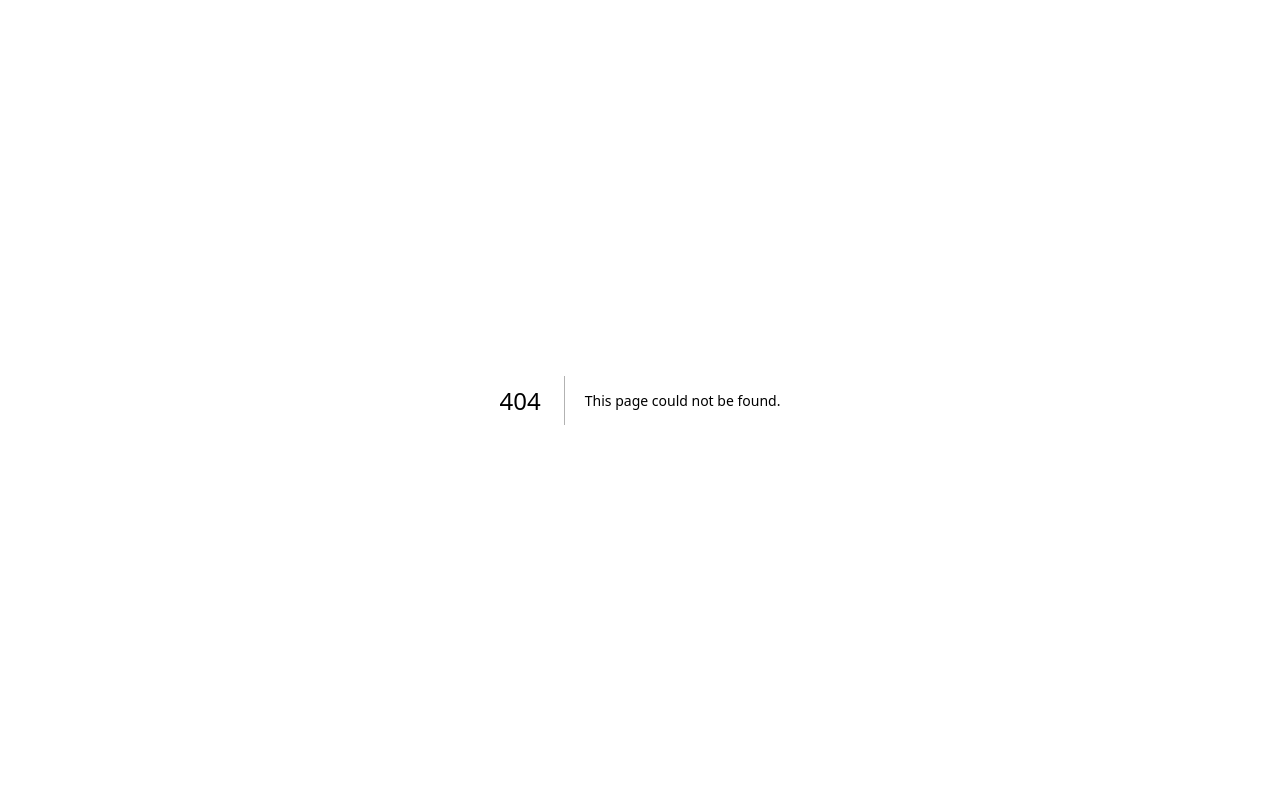
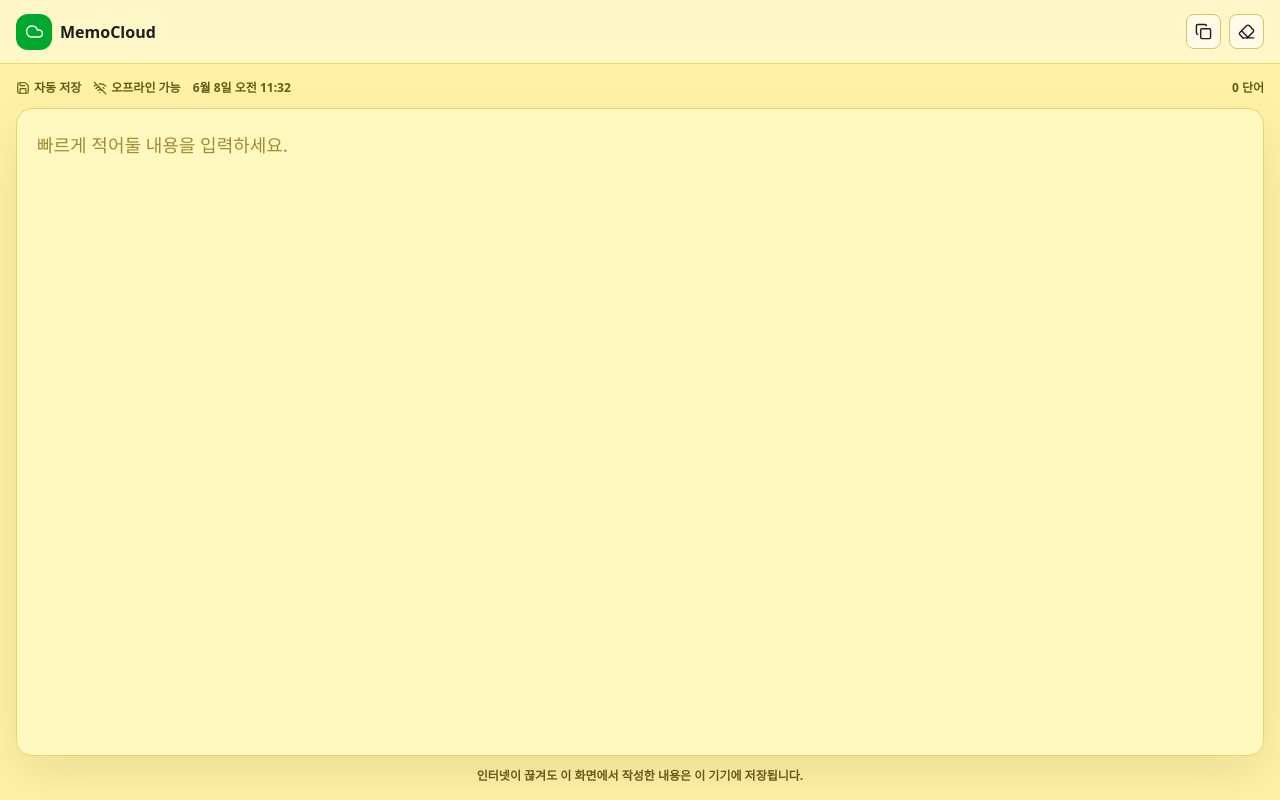
Before and after one commit to davidkimyang/MemoCloude, a Next.js app: page /sticky in a window 1280 px wide. Before the commit this address had no page. Built offline with nearby package versions, Linux system fonts and the light colour scheme.

Commit message:
Add offline sticky note mode

```diff
--- a/app/layout.tsx
+++ b/app/layout.tsx
@@ -3,7 +3,12 @@ import "./globals.css";
 
 export const metadata: Metadata = {
   title: "MemoCloud",
-  description: "폴더, 검색, 고정, 휴지통을 갖춘 개인 메모 SaaS"
+  description: "폴더, 검색, 고정, 휴지통과 포스트잇 메모를 갖춘 개인 메모 앱",
+  manifest: "/manifest.json",
+  icons: {
+    icon: "/icon.svg",
+    apple: "/icon.svg"
+  }
 };
 
 export default function RootLayout({ children }: Readonly<{ children: React.ReactNode }>) {
--- /dev/null
+++ b/app/sticky/page.tsx
@@ -0,0 +1,96 @@
+"use client";
+
+import { useEffect, useMemo, useState } from "react";
+import Link from "next/link";
+import { Cloud, Copy, Eraser, Save, WifiOff } from "lucide-react";
+
+const STICKY_KEY = "memocloud:sticky:note";
+const STICKY_UPDATED_KEY = "memocloud:sticky:updated";
+
+function formatUpdated(value: string | null) {
+  if (!value) return "아직 저장 전";
+  return new Intl.DateTimeFormat("ko-KR", {
+    month: "short",
+    day: "numeric",
+    hour: "2-digit",
+    minute: "2-digit"
+  }).format(new Date(value));
+}
+
+export default function StickyPage() {
+  const [content, setContent] = useState("");
+  const [updatedAt, setUpdatedAt] = useState<string | null>(null);
+  const [copied, setCopied] = useState(false);
+
+  useEffect(() => {
+    setContent(window.localStorage.getItem(STICKY_KEY) || "");
+    setUpdatedAt(window.localStorage.getItem(STICKY_UPDATED_KEY));
+  }, []);
+
+  useEffect(() => {
+    const nextUpdatedAt = new Date().toISOString();
+    window.localStorage.setItem(STICKY_KEY, content);
+    window.localStorage.setItem(STICKY_UPDATED_KEY, nextUpdatedAt);
+    setUpdatedAt(nextUpdatedAt);
+  }, [content]);
+
+  const wordCount = useMemo(() => content.trim().split(/\s+/).filter(Boolean).length, [content]);
+
+  async function copyText() {
+    await navigator.clipboard.writeText(content);
+    setCopied(true);
+    window.setTimeout(() => setCopied(false), 1300);
+  }
+
+  function clearSticky() {
+    if (!content || window.confirm("포스트잇 내용을 비울까요?")) {
+      setContent("");
+    }
+  }
+
+  return (
+    <main className="min-h-screen bg-[#fff3a8] text-[#1d1d1f]">
+      <header className="flex h-16 items-center justify-between border-b border-[#e6d66d] bg-[#fff7c7] px-4">
+        <Link className="flex items-center gap-2 font-black" href="/app">
+          <span className="flex h-9 w-9 items-center justify-center rounded-xl bg-[#00a82d] text-white">
+            <Cloud size={19} />
+          </span>
+          MemoCloud
+        </Link>
+        <div className="flex items-center gap-2">
+          <button className="rounded-lg border border-[#d7c75f] bg-white/60 p-2 hover:bg-white" onClick={copyText} title="복사" type="button">
+            <Copy size={17} />
+          </button>
+          <button className="rounded-lg border border-[#d7c75f] bg-white/60 p-2 hover:bg-white" onClick={clearSticky} title="비우기" type="button">
+            <Eraser size={17} />
+          </button>
+        </div>
+      </header>
+
+      <section className="flex min-h-[calc(100vh-64px)] flex-col p-4">
+        <div className="mb-3 flex flex-wrap items-center gap-3 text-xs font-semibold text-[#6a5b14]">
+          <span className="inline-flex items-center gap-1">
+            <Save size={14} />
+            자동 저장
+          </span>
+          <span className="inline-flex items-center gap-1">
+            <WifiOff size={14} />
+            오프라인 가능
+          </span>
+          <span>{formatUpdated(updatedAt)}</span>
+          <span className="ml-auto">{wordCount} 단어</span>
+        </div>
+
+        <textarea
+          className="min-h-[420px] flex-1 resize-none rounded-2xl border border-[#e6d66d] bg-[#fff9bf] p-5 text-lg leading-8 shadow-[0_18px_50px_rgba(92,76,0,0.12)] outline-none placeholder:text-[#9f8c34]"
+          value={content}
+          onChange={(event) => setContent(event.target.value)}
+          placeholder="빠르게 적어둘 내용을 입력하세요."
+          autoFocus
+        />
+
+        <p className="mt-3 text-center text-xs font-semibold text-[#6a5b14]">{copied ? "복사했습니다." : "인터넷이 끊겨도 이 화면에서 작성한 내용은 이 기기에 저장됩니다."}</p>
+      </section>
+    </main>
+  );
+}
--- a/components/layout/AppShell.tsx
+++ b/components/layout/AppShell.tsx
@@ -3,9 +3,10 @@
 import Link from "next/link";
 import { useEffect, useMemo, useState } from "react";
 import type { User } from "@supabase/supabase-js";
-import { Cloud, FilePlus2, LogIn, LogOut, Sparkles } from "lucide-react";
+import { Cloud, FilePlus2, Sparkles } from "lucide-react";
 import { NoteEditor } from "@/components/notes/NoteEditor";
 import { NoteList } from "@/components/notes/NoteList";
+import { PwaActions } from "@/components/pwa/PwaActions";
 import { hasSupabaseEnv, supabase } from "@/lib/supabase/client";
 import { useFolders } from "@/hooks/useFolders";
 import { useNotes } from "@/hooks/useNotes";
@@ -59,18 +60,19 @@ export function AppShell({ initialTrash = false }: AppShellProps) {
 
   return (
     <main className="min-h-screen bg-[#fbfaf7] text-[#171717]">
-      <header className="flex h-20 items-center justify-between px-8 lg:px-20">
+      <header className="flex min-h-20 flex-wrap items-center justify-between gap-4 px-5 py-4 lg:px-20">
         <Link className="flex items-center gap-3" href="/">
           <span className="flex h-11 w-11 items-center justify-center rounded-2xl bg-[#00a82d] text-white">
             <Cloud size={24} />
           </span>
           <span className="text-3xl font-bold tracking-normal">MemoCloud</span>
         </Link>
-        <nav className="flex items-center gap-8 text-base font-medium">
+        <nav className="flex flex-wrap items-center justify-end gap-3 text-base font-medium">
+          <PwaActions compact />
           <span className="hidden max-w-[240px] truncate text-[#6f6258] sm:inline" title={isGuest ? "비회원 모드" : user?.email || ""}>
             {isGuest ? "비회원 모드" : user?.email}
           </span>
-          <button className="hover:text-[#00a82d]" onClick={logout} type="button">
+          <button className="rounded-lg px-2 py-2 hover:text-[#00a82d]" onClick={logout} type="button">
             {isGuest ? "로그인" : "로그아웃"}
           </button>
         </nav>
@@ -83,7 +85,8 @@ export function AppShell({ initialTrash = false }: AppShellProps) {
             <span className="text-sm text-[#6f6258]">{notesApi.notes.length} 메모</span>
           </div>
           <button className="flex h-12 shrink-0 items-center justify-center gap-2 rounded-lg bg-[#00a82d] font-bold text-white transition hover:bg-[#008f26]" onClick={createNote} type="button">
-            <FilePlus2 size={18} />새 메모 만들기
+            <FilePlus2 size={18} />
+            새 메모 만들기
           </button>
 
           <div className="mt-8 min-h-0 flex-1 overflow-hidden">
--- /dev/null
+++ b/components/pwa/PwaActions.tsx
@@ -0,0 +1,64 @@
+"use client";
+
+import { useEffect, useState } from "react";
+import { Download, StickyNote } from "lucide-react";
+
+type BeforeInstallPromptEvent = Event & {
+  prompt: () => Promise<void>;
+  userChoice: Promise<{ outcome: "accepted" | "dismissed" }>;
+};
+
+type PwaActionsProps = {
+  compact?: boolean;
+};
+
+export function PwaActions({ compact = false }: PwaActionsProps) {
+  const [installPrompt, setInstallPrompt] = useState<BeforeInstallPromptEvent | null>(null);
+
+  useEffect(() => {
+    if ("serviceWorker" in navigator) {
+      navigator.serviceWorker.register("/sw.js").catch(() => {
+        // The app still works online if service worker registration fails.
+      });
+    }
+
+    function onBeforeInstallPrompt(event: Event) {
+      event.preventDefault();
+      setInstallPrompt(event as BeforeInstallPromptEvent);
+    }
+
+    window.addEventListener("beforeinstallprompt", onBeforeInstallPrompt);
+    return () => window.removeEventListener("beforeinstallprompt", onBeforeInstallPrompt);
+  }, []);
+
+  async function installApp() {
+    if (!installPrompt) return;
+    await installPrompt.prompt();
+    await installPrompt.userChoice;
+    setInstallPrompt(null);
+  }
+
+  function openSticky() {
+    const popup = window.open("/sticky", "memocloud-sticky", "width=420,height=560,menubar=no,toolbar=no,location=no,status=no");
+    popup?.focus();
+  }
+
+  const buttonClass = compact
+    ? "inline-flex items-center gap-2 rounded-lg border border-[#e6e1d9] px-3 py-2 text-sm font-semibold hover:bg-white"
+    : "inline-flex items-center gap-2 rounded-lg border border-[#e6e1d9] px-4 py-2.5 font-semibold hover:bg-white";
+
+  return (
+    <div className="flex items-center gap-2">
+      <button className={buttonClass} onClick={openSticky} type="button">
+        <StickyNote size={compact ? 16 : 18} />
+        <span>{compact ? "포스트잇" : "포스트잇 열기"}</span>
+      </button>
+      {installPrompt ? (
+        <button className={buttonClass} onClick={installApp} type="button">
+          <Download size={compact ? 16 : 18} />
+          <span>{compact ? "설치" : "앱 설치"}</span>
+        </button>
+      ) : null}
+    </div>
+  );
+}
```
Also changed, not shown: public/sw.js (added, +47 -0 lines), public/icon.svg (added), public/manifest.json (added).
